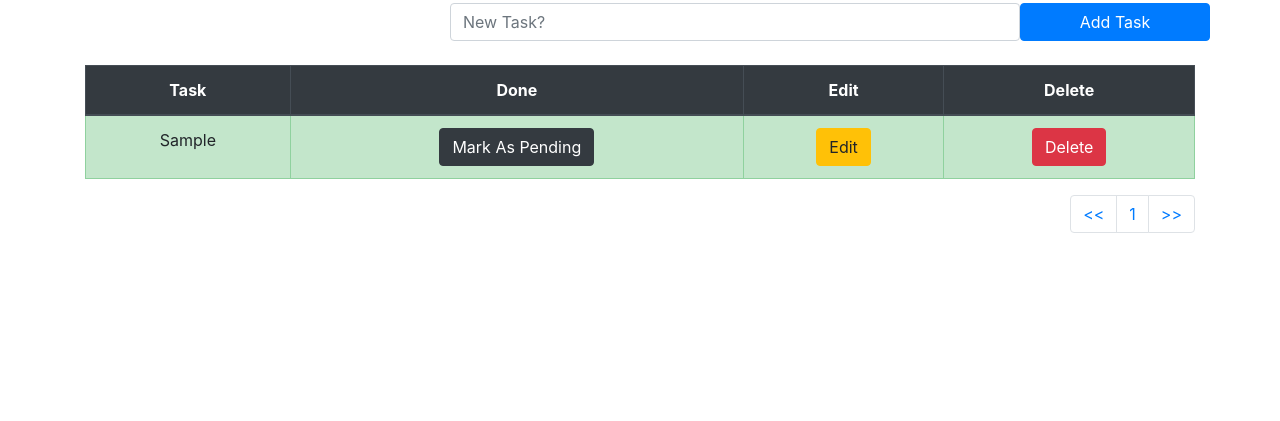
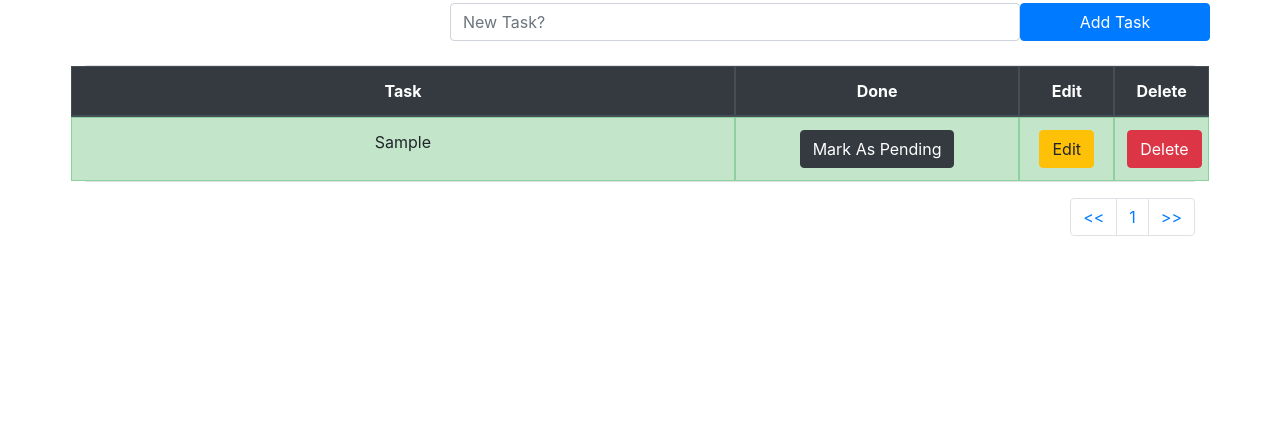
Before and after one commit to yosoycentli/taskmate, a Django app: page /todolist/ in a window 1280 px wide. Shown: the part 347-768 px from the top of the page. Run offline with Django 4.2, Linux system fonts and the light colour scheme; tables that the repository leaves empty hold one stand-in row (values such as "Sample post").

Commit message:
[ADD] Fixing Task Page Design – 2 - Use column dividation

```diff
--- a/taskmate/todolist_app/templates/todolist.html
+++ b/taskmate/todolist_app/templates/todolist.html
@@ -29,29 +29,29 @@
     </br>
         <table class="table table-bordered text-center">
             <thead class="thead-dark">
-                <tr>
-                    <th scope="col">Task</th>
-                    <th scope="col">Done</th>
-                    <th scope="col">Edit</th>
-                    <th scope="col">Delete</th>
+                <tr class="row">
+                    <th class="col-7">Task</th>
+                    <th class="col-3">Done</th>
+                    <th class="col-1">Edit</th>
+                    <th class="col-1">Delete</th>
                 </tr>
             </thead>
             <tbody>
             {% if all_tasks %}
                 {% for obj in all_tasks %}
                     {% if obj.done %}
-                        <tr class="table-success">
-                            <td>{{ obj.task }}</td>
-                            <td><a href="{% url 'pending_task' obj.id %}"><button type="button" class="btn btn-dark">Mark As Pending</button></a></td>
-                            <td><a href="{% url 'edit_task' obj.id %}"><button type="button" class="btn btn-warning">Edit</button></a></td>
-                            <td><a href="{% url 'delete_task' obj.id %}"><button type="button" class="btn btn-danger">Delete</button></a></td>
+                        <tr class="table-success row">
+                            <td class="col-7">{{ obj.task }}</td>
+                            <td class="col-3"><a href="{% url 'pending_task' obj.id %}"><button type="button" class="btn btn-dark">Mark As Pending</button></a></td>
+                            <td class="col-1"><a href="{% url 'edit_task' obj.id %}"><button type="button" class="btn btn-warning">Edit</button></a></td>
+                            <td class="col-1"><a href="{% url 'delete_task' obj.id %}"><button type="button" class="btn btn-danger">Delete</button></a></td>
                         </tr>
                         {% else %}
-                            <tr>
-                                <td>{{ obj.task }}</td>
-                                <td><a href="{% url 'complete_task' obj.id %}"><button type="button" class="btn btn-dark">Mark As Completed</button></a></td>
-                                <td><a href="{% url 'edit_task' obj.id %}"><button type="button" class="btn btn-warning">Edit</button></a></td>
-                                <td><a href="{% url 'delete_task' obj.id %}"><button type="button" class="btn btn-danger">Delete</button></a></td>
+                            <tr class="row">
+                                <td class="col-7">{{ obj.task }}</td>
+                                <td class="col-3"><a href="{% url 'complete_task' obj.id %}"><button type="button" class="btn btn-dark">Mark As Completed</button></a></td>
+                                <td class="col-1"><a href="{% url 'edit_task' obj.id %}"><button type="button" class="btn btn-warning">Edit</button></a></td>
+                                <td class="col-1"><a href="{% url 'delete_task' obj.id %}"><button type="button" class="btn btn-danger">Delete</button></a></td>
                             </tr>
                     {% endif %}
                 {% endfor %}
```
